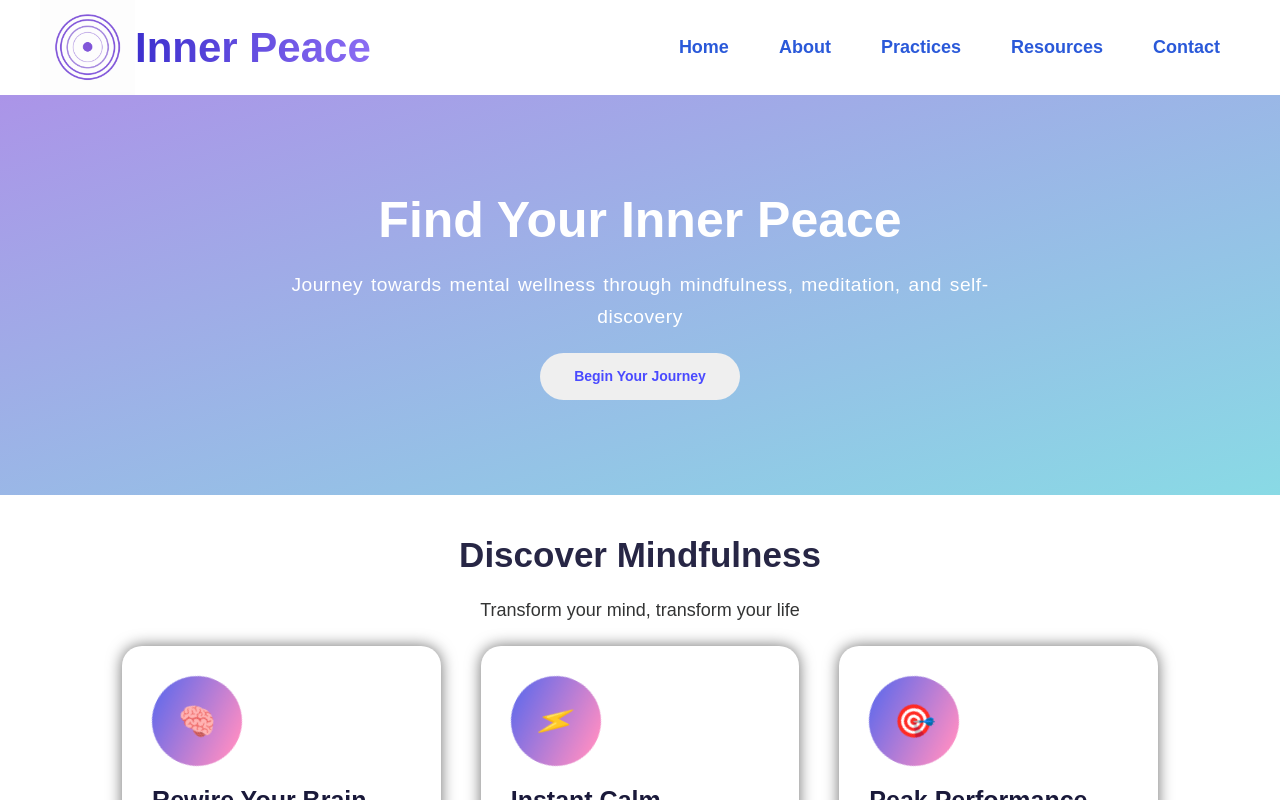
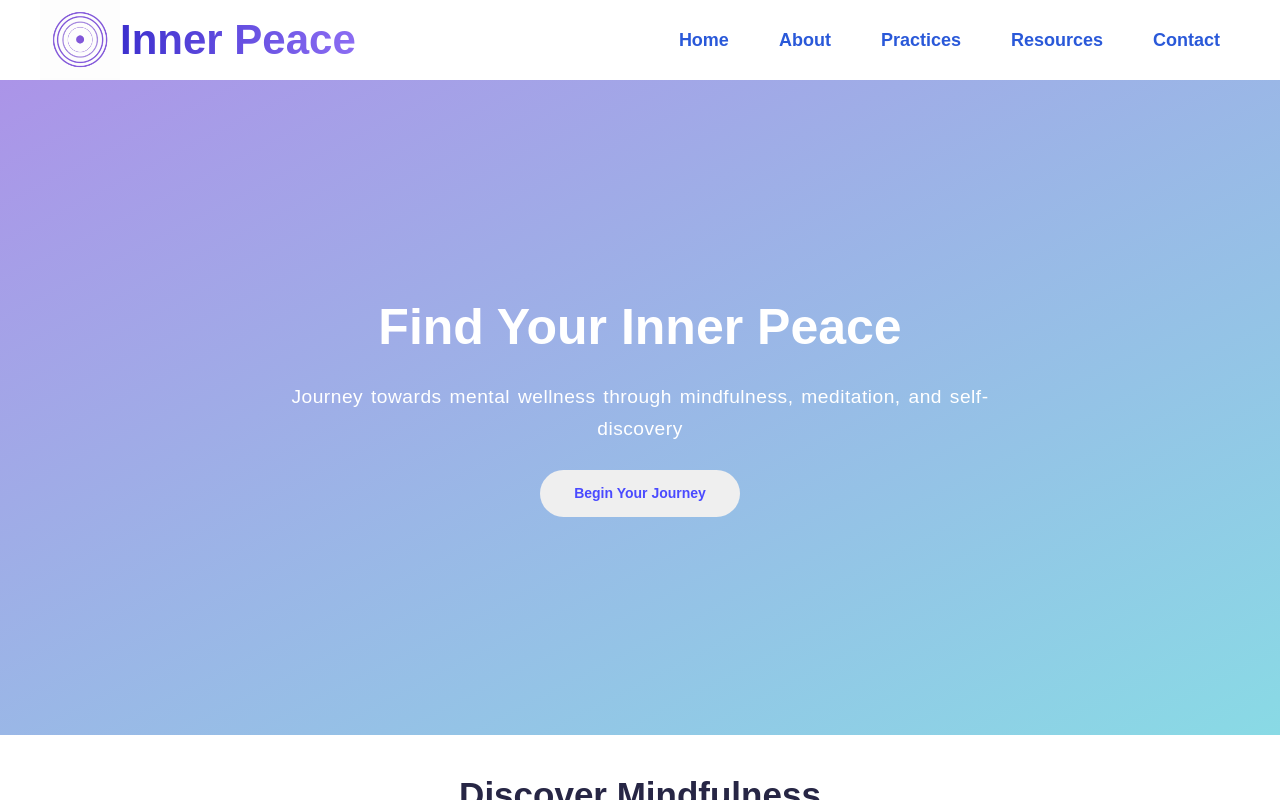
Before and after one commit to manpreetkaur292006-design/REACT-JS-CLASSES, a React (Vite) app in the folder Landing-Page/: page / in a window 1280 px wide. Shown: the top 800 px of the page. Built offline with nearby package versions, Linux system fonts and the light colour scheme.

Commit message:
modified some code

```diff
--- a/Landing-Page/src/App.css
+++ b/Landing-Page/src/App.css
@@ -30,8 +30,8 @@
 }
 
 .logo {
-  height: 95px;
-  width: 95px;
+  height: 80px;
+  width: 80px;
 }
 
 .title {
@@ -84,11 +84,11 @@ ul li a:hover{
   );
   color: white;
   display: flex;
-  height: 400px;
+  height: 655px;
   flex-direction: column;
   justify-content: center;
   align-items: center;
-  gap: 20px;
+  gap: 25px;
   scroll-margin-top: 100px;
 }
 
@@ -635,8 +635,8 @@ ul li a:hover{
   border-radius: 20px;
   cursor: pointer;
   box-shadow: 0 6px 16px rgba(125, 166, 255, 0.4);
-  margin: 3px;
-  padding: 3px;
+  margin: 2px;
+  padding: 5px;
 }
 
 #circles {
```
